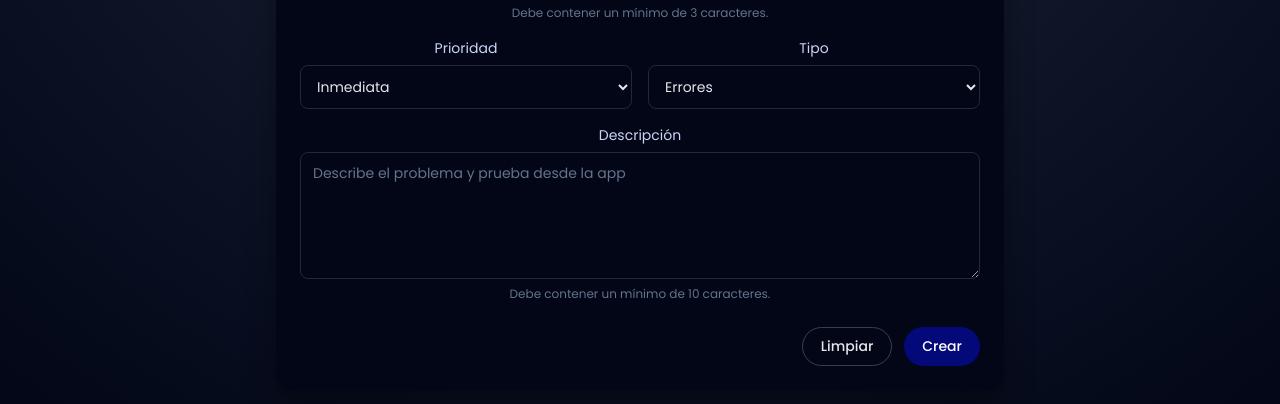
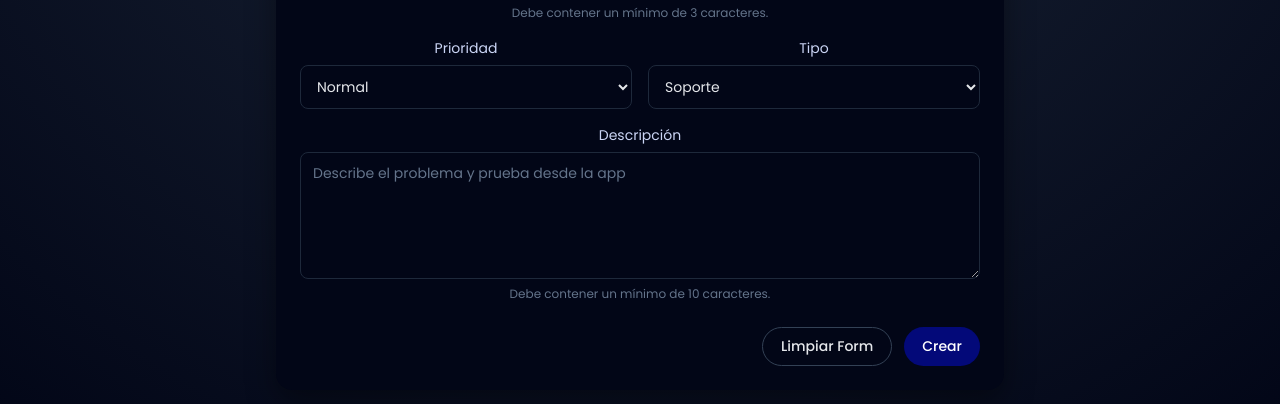
Before and after one commit to diegofcm05/GTI_RedmineFR, a React (Vite) app: page / in a window 1280 px wide. Shown: the part 400-804 px from the top of the page. Built offline with nearby package versions, Linux system fonts and the light colour scheme.

Commit message:
Solucionando bugs

```diff
--- a/src/components/NuevoReporte.jsx
+++ b/src/components/NuevoReporte.jsx
@@ -5,17 +5,18 @@ import "./NuevoReporte.css";
 export default function NuevoReporte() {
   // Estado del formulario
   const [asunto, setAsunto] = useState("");
-  const [prioridad, setPrioridad] = useState("media");
-  const [estado, setEstado] = useState("abierto");
+  const [priority, setPriority] = useState("2"); // Normal
+  const [tracker, setTracker] = useState("3");   // Soporte
   const [descripcion, setDescripcion] = useState("");
 
   // Limpiar formulario
   const limpiarFormulario = () => {
-    setAsunto("");
-    setPrioridad("media");
-    setEstado("abierto");
-    setDescripcion("");
+  setAsunto("");
+  setPriority("2");
+  setTracker("3");
+  setDescripcion("");
   };
+
 
 const crearReporte = async () => {
   // Validaciones básicas
@@ -28,10 +29,8 @@ const crearReporte = async () => {
   const payload = {
     subject: asunto,
     description: descripcion,
-    // Puedes mapear prioridad a números según Redmine si quieres
-    priority_id: prioridad === "inmediata" ? 5 : prioridad === "urgente" ? 4 : prioridad === "alta" ? 3 :prioridad === "normal" ? 2 :  1,
-    // tracker_id
-    tracker_id: estado === "errores" ? 1 : estado === "tareas" ? 2 :3,
+    tracker_id: Number(tracker),
+    priority_id: Number(priority),
   };
 
   try {
@@ -89,27 +88,21 @@ const crearReporte = async () => {
         <div className="nr-grid">
           <div className="nr-field">
             <label>Prioridad</label>
-            <select
-              value={prioridad}
-              onChange={(e) => setPrioridad(e.target.value)}
-            >
-              <option value="inmediata">Inmediata</option>
-              <option value="urgente">Urgente</option>
-              <option value="alta">Alta</option>
-              <option value="normal">Normal</option>
-              <option value="baja">Baja</option>
+            <select value={priority} onChange={e => setPriority(e.target.value)}>
+              <option value="5">Inmediata</option>
+              <option value="4">Urgente</option>
+              <option value="3">Alta</option>
+              <option value="2">Normal</option>
+              <option value="1">Baja</option>
             </select>
           </div>
 
           <div className="nr-field">
             <label>Tipo</label>
-            <select
-              value={estado}
-              onChange={(e) => setEstado(e.target.value)}
-            >
-              <option value="errores">Errores</option>
-              <option value="tareas">Tareas</option>
-              <option value="soporte">Soporte</option>
+            <select value={tracker} onChange={e => setTracker(e.target.value)}>
+              <option value="1">Errores</option>
+              <option value="2">Tareas</option>
+              <option value="3">Soporte</option>
             </select>
           </div>
         </div>
@@ -133,7 +126,7 @@ const crearReporte = async () => {
             className="nr-btn nr-btn-outline"
             onClick={limpiarFormulario}
           >
-            Limpiar
+            Limpiar Form
           </button>
 
           <button
```
